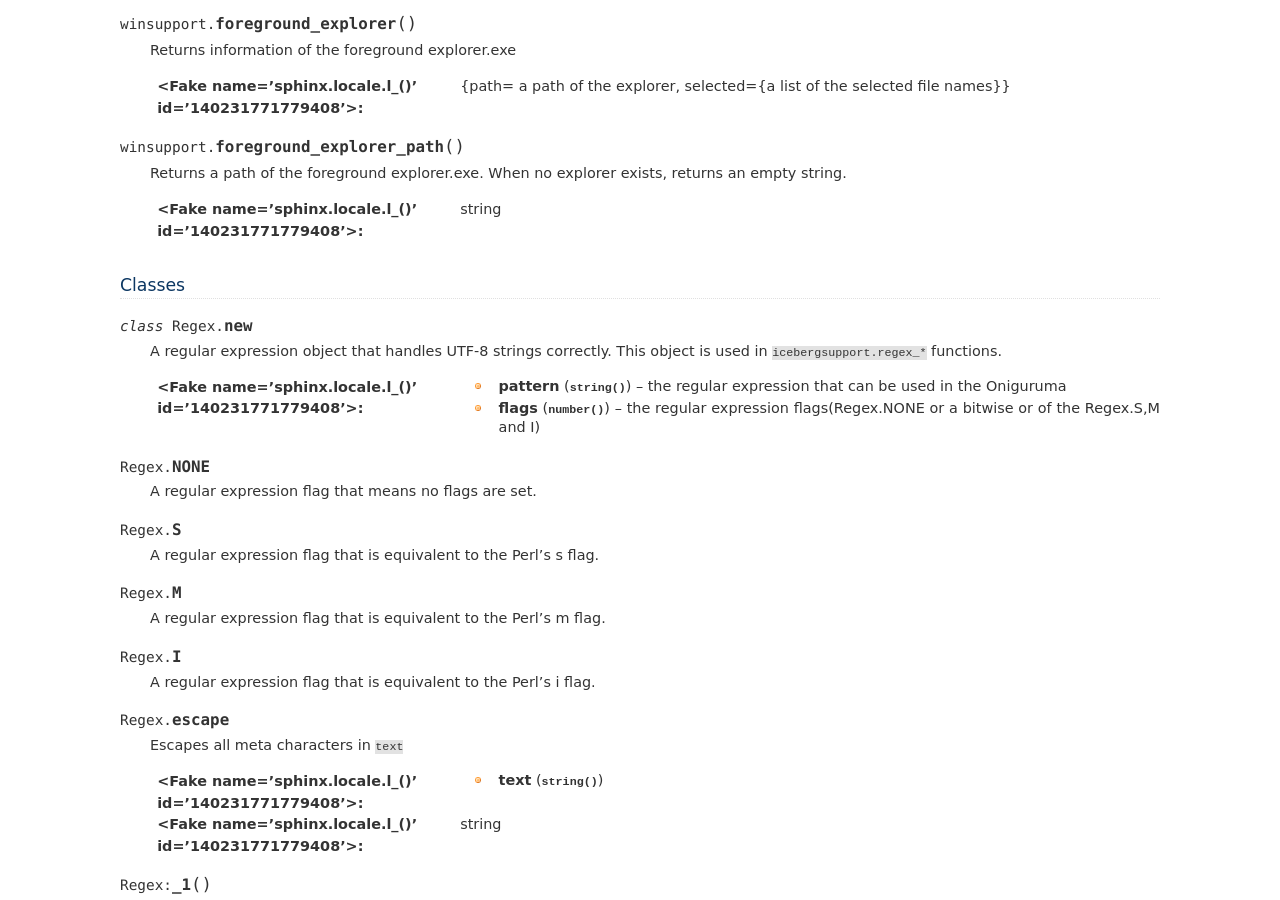
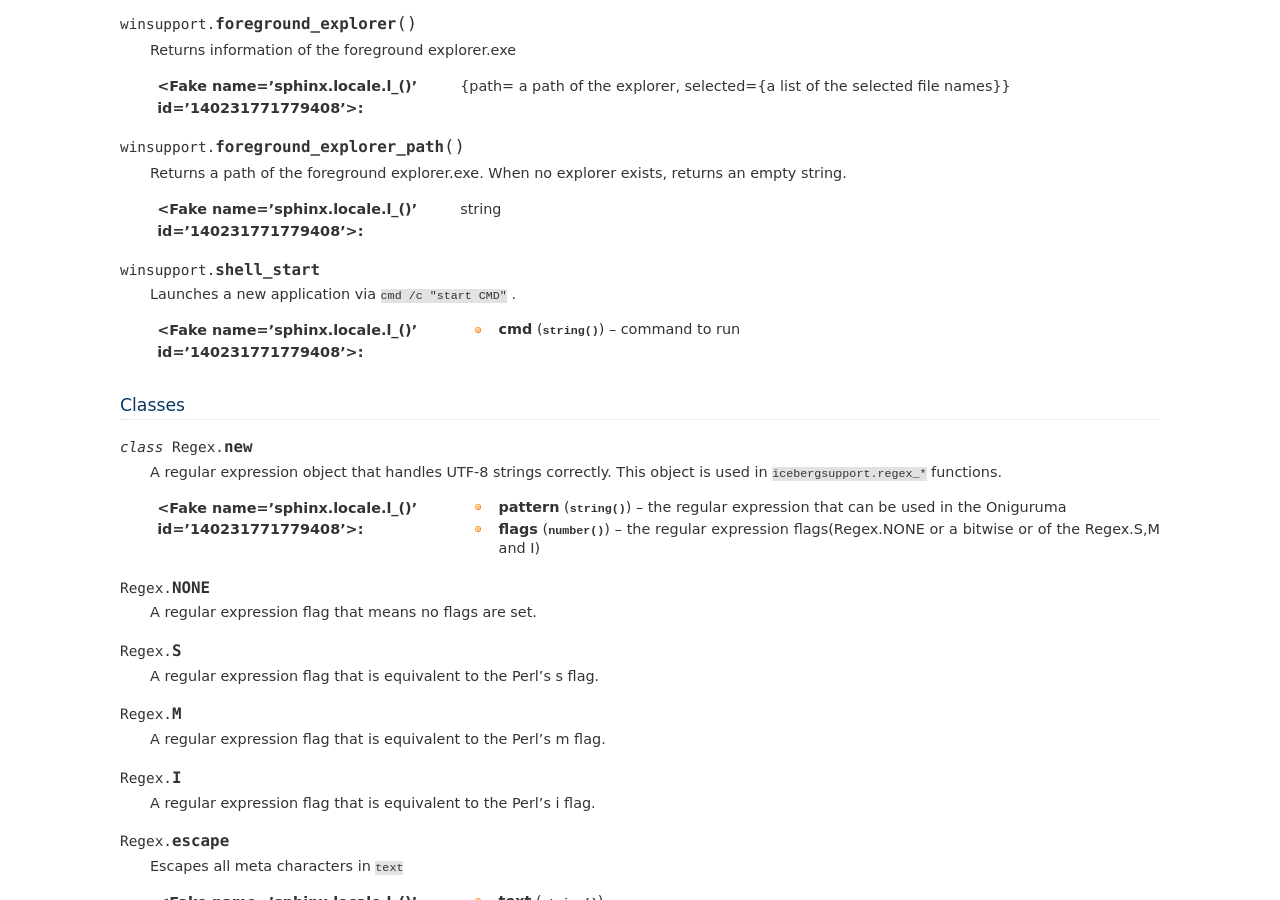
Before and after one commit to yuin/iceberg, a Sphinx documentation site: the page built from docs/source/api.rst, in a window 1280 px wide and 900 px high, scrolled down 12308 px. Built offline with Sphinx 7.4.7, drawn with Linux system fonts in a browser that asks for light colours; the version number could not be read and is left out.

Commit message:
add windowssupport.shell_start

```diff
--- a/docs/source/api.rst
+++ b/docs/source/api.rst
@@ -598,6 +598,12 @@ Windows support functions
 
     :returns: string
 
+.. lua:function:: winsupport.shell_start(cmd)
+
+    Launches a new application via ``cmd /c "start CMD"`` .
+
+    :param string cmd: command to run
+
 
 Classes
 ---------------------------------
```
Also changed, not shown: 1 other file.
